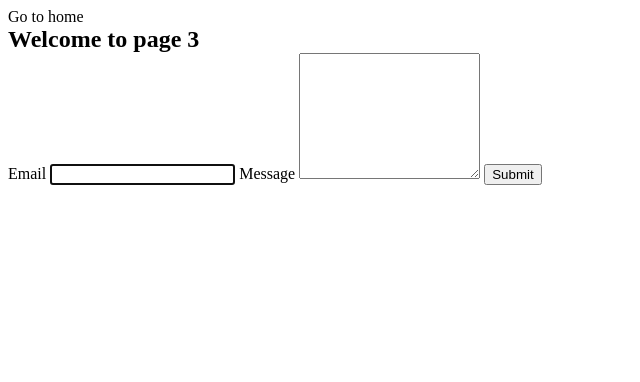
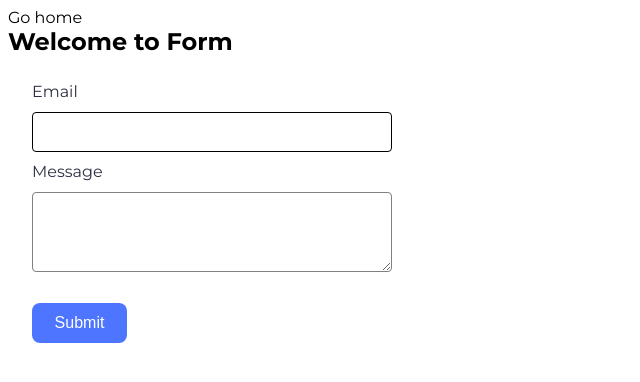
Before and after one commit to OduvanA/goit-js-hw-09, a website built with Vite: page src/2-form.html in a window 1280 px wide. Shown: the whole page, without its empty margins (0-640 px from the left). Built offline with nearby package versions, Linux system fonts and the light colour scheme.

Commit message:
task-2 mainly done

```diff
--- a/src/2-form.html
+++ b/src/2-form.html
@@ -5,13 +5,16 @@
     <meta http-equiv="X-UA-Compatible" content="IE=edge" />
     <meta name="viewport" content="width=device-width, initial-scale=1.0" />
     <title>Form</title>
+    <link rel="preconnect" href="https://fonts.googleapis.com">
+    <link rel="preconnect" href="https://fonts.gstatic.com" crossorigin>
+    <link href="https://fonts.googleapis.com/css2?family=Montserrat:wght@100..900&display=swap" rel="stylesheet">
     <link rel="stylesheet" href="./css/styles.css">
   </head>
 
   <body>
     <section>
-      <a href="./index.html">Go to home</a>
-      <h1>Welcome to page 3</h1>
+      <a href="./index.html">Go home</a>
+      <h1>Welcome to Form</h1>
       <form class="feedback-form" autocomplete="off">
         <label>
           Email
--- a/src/css/reset.css
+++ b/src/css/reset.css
@@ -15,6 +15,10 @@ p {
 
 p:last-child {
   margin-bottom: 0;
+}
+
+body {
+  font-family: "Montserrat", sans-serif;
 }
 
 ul {
--- a/src/css/styles.css
+++ b/src/css/styles.css
@@ -27,3 +27,93 @@
 .gallery-item {
   width: calc((100% - 48px) / 3);
 }
+
+.feedback-form {
+  position: relative;
+  width: 408px;
+  height: 296px;
+  display: flex;
+  flex-direction: column;
+  justify-content: flex-start;
+  align-items: flex-start;
+  padding: 24px;
+
+  color: rgb(46, 47, 66);
+  font-family: Montserrat;
+  font-size: 16px;
+  line-height: 24px;
+  letter-spacing: 4%;
+}
+
+input, textarea {
+  position: static;
+  width: 360px;
+  box-sizing: border-box;
+  border: 1px solid rgb(128, 128, 128);
+  border-radius: 4px;
+  /* Inside Auto Layout */
+  flex: none;
+  order: 1;
+  flex-grow: 0;
+  margin: 8px 0px;
+}
+
+input {
+  height: 40px;
+}
+
+textarea {
+  height: 80px;
+}
+
+input:hover, input:focus,
+textarea:hover, textarea:focus  {
+  box-sizing: border-box;
+  border: 1px solid rgb(0, 0, 0);
+  border-radius: 4px;
+  outline-color: transparent;
+  outline-offset: 4px;
+}
+
+button {
+  /* Frame 7 */
+  position: static;
+  width: 95px;
+  height: 40px;
+  /* Auto layout */
+  display: flex;
+  flex-direction: row;
+  justify-content: center;
+  align-items: center;
+  padding: 8px 16px 8px 16px;
+  /* Inside Auto Layout */
+  flex: none;
+  order: 1;
+  flex-grow: 0;
+  margin: 16px 0px;
+
+  border-radius: 8px;
+  border: none;
+  background-color: #4E75FF;
+
+  color: rgb(255, 255, 255);
+
+  font-size: 16px;
+  font-weight: 500;
+  line-height: 24px;
+  letter-spacing: 4%;
+}
+
+button:hover,
+button:focus {
+  background-color: #6C8CFF;
+  outline-color: transparent;
+}
+
+.nav {
+  padding: 24px;
+  font-size: 24px;
+  font-weight: 500;
+  line-height: 24px;
+  letter-spacing: 0.05em;
+}
--- a/src/js/2-form.js
+++ b/src/js/2-form.js
@@ -1 +1,38 @@
 'use strict'
+
+const form = document.querySelector(".feedback-form");
+
+const isStorageData = localStorage.getItem("feedback-form-state");
+if (isStorageData){
+    const data = JSON.parse(isStorageData);
+    form.email.value = data.email;
+    form.message.value = data.message;
+}
+
+form.addEventListener('input', (event) => {
+  event.preventDefault();
+  const email = event.currentTarget.email.value.trim();
+  const message = event.currentTarget.message.value.trim();
+  const storageData = {
+    email,
+    message,
+  };
+  localStorage.setItem("feedback-form-state", JSON.stringify(storageData));
+});
+
+form.addEventListener('submit', (event) => {
+  event.preventDefault();
+  const email = event.currentTarget.email.value.trim();
+  const message = event.currentTarget.message.value.trim();
+  if (email && message) {
+    console.log({
+      email,
+      message,
+    })
+    form.reset();
+    localStorage.removeItem("feedback-form-state")
+  }
+  else {
+    alert('All form fields must be filled in');
+  }
+});
```
Also changed, not shown: src/1-gallery.html (+7 -4 lines), src/index.html (+1 -1 lines).
